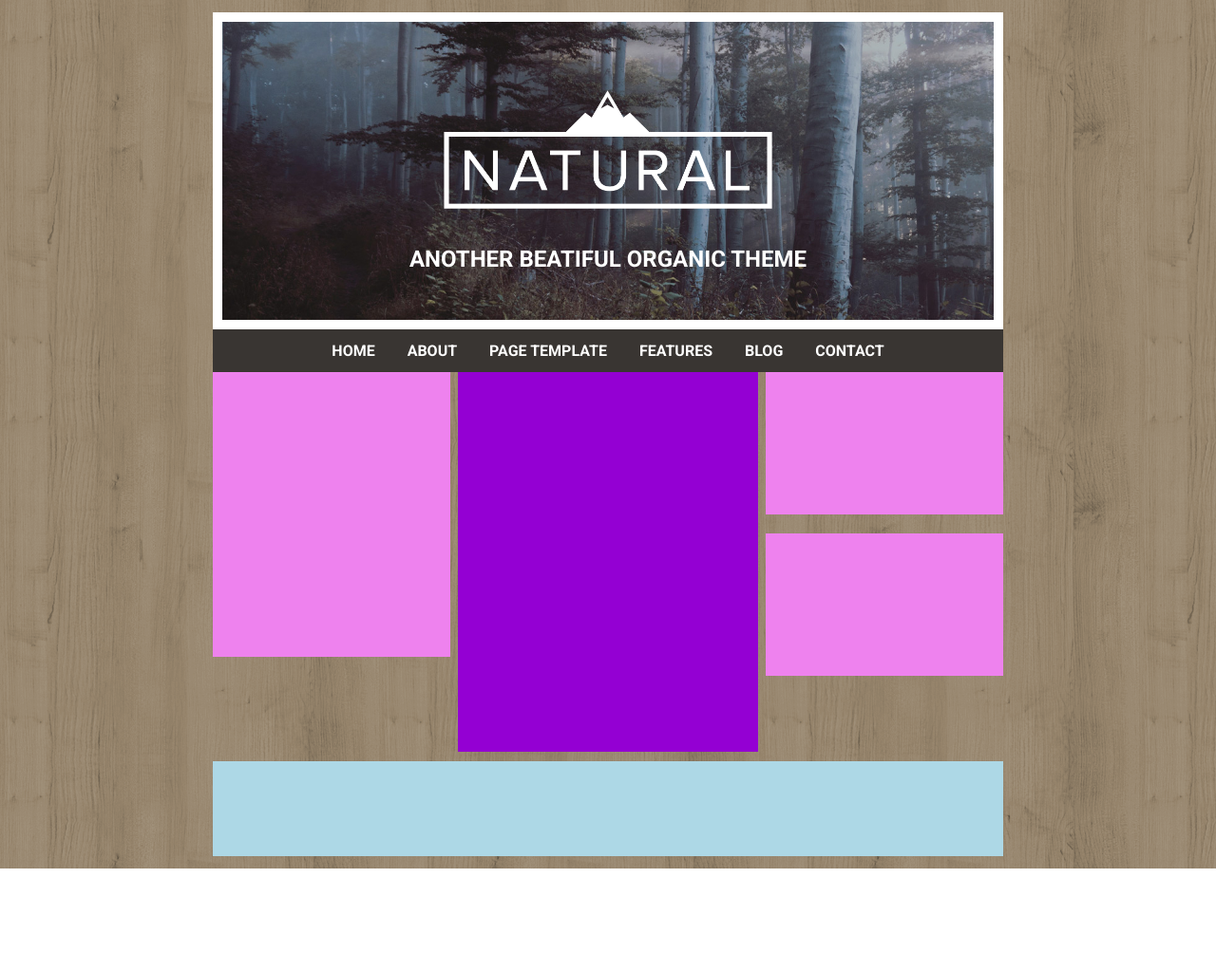
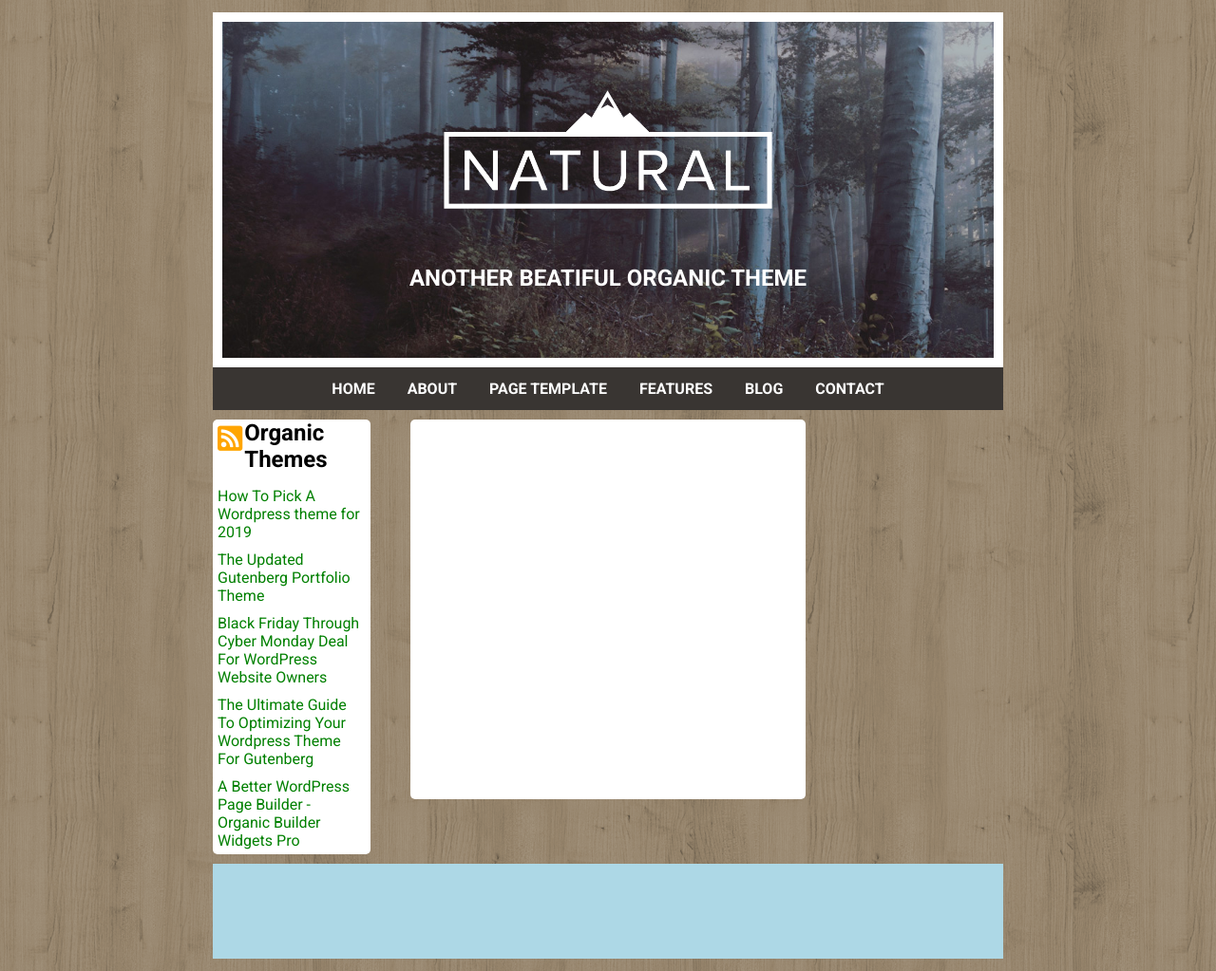
Before and after one commit to nicolainve/htmlcss-wp, a plain HTML site: page index.html in a window 1280 px wide. Shown: the whole page at 95% size. Before the commit the page ends 915 px from the top, so only its background shows below. Drawn offline with Linux system fonts and the light colour scheme.

Commit message:
main left-col

```diff
--- a/css/style.css
+++ b/css/style.css
@@ -1,3 +1,5 @@
+/* general style */
+
 * {
   margin: 0;
   padding: 0;
@@ -7,6 +9,10 @@
 body {
   font-family: 'Roboto', sans-serif;
   background-image: url(../img/natural-pattern.png);
+}
+
+h2 {
+  padding: 20px;
 }
 
 a {
@@ -20,6 +26,10 @@ a {
 }
 
 /* header */
+header {
+  margin-bottom: 10px;
+}
+
 .image-header {
   padding: 50px 0;
   background-image: url(../img/natural-header.jpg);
@@ -53,40 +63,77 @@ a {
   color: white;
   font-weight: bold;
 }
+
+/* main */
 main::after {
   content: "";
   display: table;
   clear: both;
 }
 
-aside, section {
+.col {
   float: left;
+  background-color: white;
+  border-radius: 5px;
 }
 
 aside {
-  width: 30%;
+  width: 20%;
 }
 
+/* left */
 .left {
-  background: violet;
-  height: 300px;
-  margin-right: 1%;
+  margin-right: 5%;
+}
+
+.left-header {
+  content: "";
+  display: table;
+  clear: both;
+}
+
+.left-header .ico {
+  float: left;
+  width: 20%;
+}
+
+.left-header .ico i {
+  color: orange;
+  margin: 5px 0 0 5px;
+  font-size: 30px;
+}
+
+.left-header .heading {
+  float: left;
+  width: 80%;
+}
+
+.left-header .heading h2 {
+  margin: 0 0 10px;
+  padding: 0;
+}
+
+.second-nav {
+  list-style: none;
+}
+
+.second-nav li {
+  padding: 5px;
 }
 
 section {
-  width: 38%;
+  width: 50%;
   height: 400px;
-  background: darkviolet;
 }
 
 .right {
-  margin-left: 1%;
+  margin-left: 5%;
+  background-color: inherit;
 }
 
 .box {
   margin-bottom: 20px;
   height: 150px;
-  background: violet;
 }
 
 .box:last-child {
--- a/index.html
+++ b/index.html
@@ -49,15 +49,43 @@
 
       <!-- main -->
       <main>
-        <aside class="left">
+        <!-- left-col -->
+        <aside class="left col">
+          <div class="left-header">
+            <div class="ico">
+              <i class="fas fa-rss-square"></i>
+            </div>
+            <div class="heading">
+              <h2>Organic Themes</h2>
+            </div>
+          </div>
 
+          <ul class="second-nav">
+            <li>
+              <a href="#">How To Pick A Wordpress theme for 2019</a>
+            </li>
+            <li>
+              <a href="#">The Updated Gutenberg Portfolio Theme</a>
+            </li>
+            <li>
+              <a href="#">Black Friday Through Cyber Monday Deal For WordPress Website Owners</a>
+            </li>
+            <li>
+              <a href="#">The Ultimate Guide To Optimizing Your Wordpress Theme For Gutenberg</a>
+            </li>
+            <li>
+              <a href="#">A Better WordPress Page Builder - Organic Builder Widgets Pro</a>
+            </li>
+          </ul>
         </aside>
 
-        <section>
+        <!-- center-col -->
+        <section class="col">
 
         </section>
 
-        <aside class="right">
+        <!-- right-col -->
+        <aside class="right col">
           <div class="box">
 
           </div>
```
